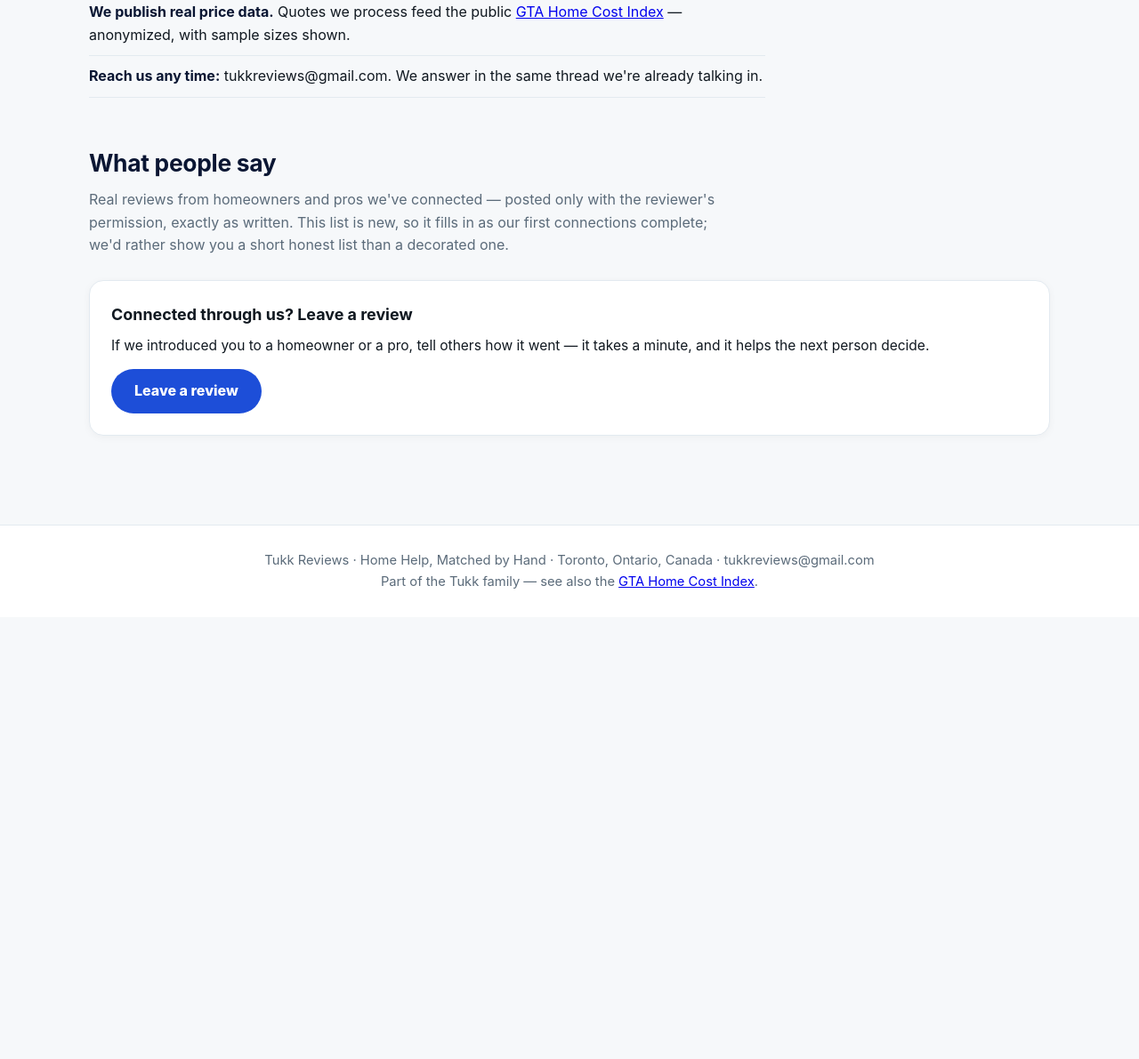
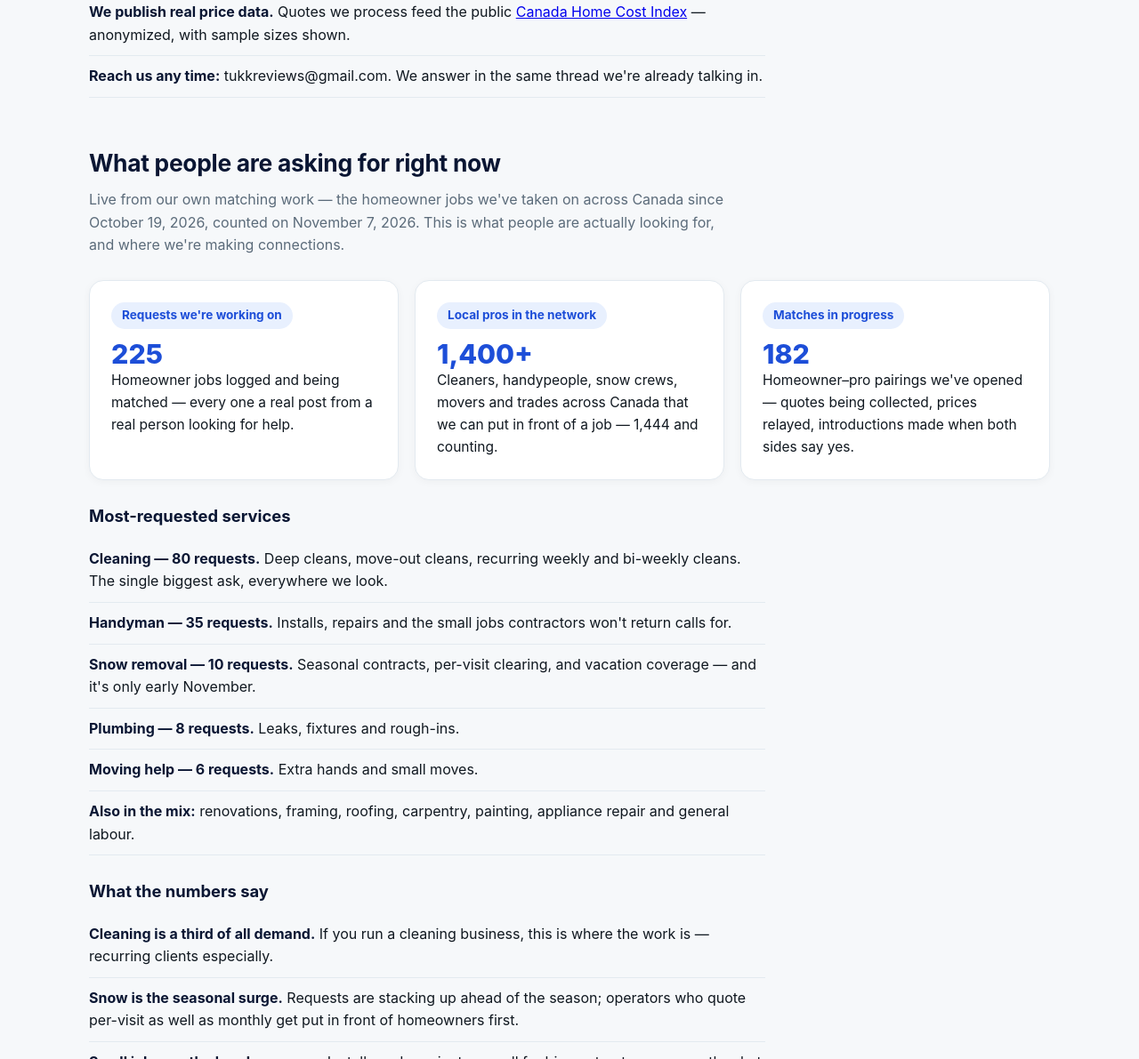
Before and after one commit to tukksolutions-blip/tukksolutions-blip.github.io, a plain HTML site: page tukk-reviews/index.html in a window 1280 px wide. Shown: the part 1609-2800 px from the top of the page at 89% size. Before the commit the page ends 2303 px from the top, so only its background shows below. Drawn offline with Linux system fonts and the light colour scheme.

Commit message:
Mirror: nationwide naming + insights section

```diff
--- a/tukk-reviews/index.html
+++ b/tukk-reviews/index.html
@@ -42,7 +42,7 @@ a.cta{display:inline-block;margin-top:18px;background:#fff;color:var(--brand);fo
   <div class="nav">
     <a class="logo" href="./">Tukk <em>Reviews</em></a>
     <a class="back" href="https://tukkhome.xyz/reviews/">Reviews</a>
-    <a class="back" href="https://tukkhome.xyz/costs/">GTA Home Cost Index</a>
+    <a class="back" href="https://tukkhome.xyz/costs/">Canada Home Cost Index</a>
   </div>
 </header>
 <div class="hero">
@@ -76,9 +76,36 @@ a.cta{display:inline-block;margin-top:18px;background:#fff;color:var(--brand);fo
       <li><strong>Everything in writing.</strong> We coordinate by message and email — we don't do coordination by phone. Written quotes and written agreements protect both sides.</li>
       <li><strong>Real prices before anyone commits.</strong> A pro's quote goes to the homeowner exactly as given. The homeowner decides.</li>
       <li><strong>Details stay private until both sides say yes.</strong> No address or phone number is shared before a price and a time are agreed.</li>
-      <li><strong>We publish real price data.</strong> Quotes we process feed the public <a href="https://tukkhome.xyz/costs/">GTA Home Cost Index</a> — anonymized, with sample sizes shown.</li>
+      <li><strong>We publish real price data.</strong> Quotes we process feed the public <a href="https://tukkhome.xyz/costs/">Canada Home Cost Index</a> — anonymized, with sample sizes shown.</li>
       <li><strong>Reach us any time:</strong> tukkreviews@gmail.com. We answer in the same thread we're already talking in.</li>
     </ul>
+  </section>
+  <section class="block">
+    <h2>What people are asking for right now</h2>
+    <p class="sub">Live from our own matching work — the homeowner jobs we've taken on across Canada since October 19, 2026, counted on November 7, 2026. This is what people are actually looking for, and where we're making connections.</p>
+    <div class="grid">
+      <div class="card"><span class="pill">Requests we're working on</span><div class="free">225</div><p>Homeowner jobs logged and being matched — every one a real post from a real person looking for help.</p></div>
+      <div class="card"><span class="pill">Local pros in the network</span><div class="free">1,400+</div><p>Cleaners, handypeople, snow crews, movers and trades across Canada that we can put in front of a job — 1,444 and counting.</p></div>
+      <div class="card"><span class="pill">Matches in progress</span><div class="free">182</div><p>Homeowner–pro pairings we've opened — quotes being collected, prices relayed, introductions made when both sides say yes.</p></div>
+    </div>
+    <h3 style="margin:26px 0 10px;font-size:1.15rem;color:var(--dark)">Most-requested services</h3>
+    <ul class="checks">
+      <li><strong>Cleaning — 80 requests.</strong> Deep cleans, move-out cleans, recurring weekly and bi-weekly cleans. The single biggest ask, everywhere we look.</li>
+      <li><strong>Handyman — 35 requests.</strong> Installs, repairs and the small jobs contractors won't return calls for.</li>
+      <li><strong>Snow removal — 10 requests.</strong> Seasonal contracts, per-visit clearing, and vacation coverage — and it's only early November.</li>
+      <li><strong>Plumbing — 8 requests.</strong> Leaks, fixtures and rough-ins.</li>
+      <li><strong>Moving help — 6 requests.</strong> Extra hands and small moves.</li>
+      <li><strong>Also in the mix:</strong> renovations, framing, roofing, carpentry, painting, appliance repair and general labour.</li>
+    </ul>
+    <h3 style="margin:26px 0 10px;font-size:1.15rem;color:var(--dark)">What the numbers say</h3>
+    <ul class="checks">
+      <li><strong>Cleaning is a third of all demand.</strong> If you run a cleaning business, this is where the work is — recurring clients especially.</li>
+      <li><strong>Snow is the seasonal surge.</strong> Requests are stacking up ahead of the season; operators who quote per-visit as well as monthly get put in front of homeowners first.</li>
+      <li><strong>Small jobs are the handyman gap.</strong> Installs and repairs too small for big contractors are exactly what homeowners bring to us.</li>
+      <li><strong>Recurring work exists.</strong> Homeowners ask for the same cleaner every week — our newest match is a twice-weekly recurring clean that starts this Monday.</li>
+      <li><strong>Distance moves prices.</strong> Quotes for the same job can differ by hundreds of dollars on travel alone — see the <a href="https://tukkhome.xyz/costs/">Canada Home Cost Index</a>.</li>
+    </ul>
+    <p class="fineprint">Counts come from our own job, provider and match logs — real posts and real quotes, anonymized. We update this page as the numbers move.</p>
   </section>
   <section class="block">
     <h2>What people say</h2>
@@ -93,7 +120,7 @@ a.cta{display:inline-block;margin-top:18px;background:#fff;color:var(--brand);fo
 </main>
 <footer>
   Tukk Reviews · Home Help, Matched by Hand · Toronto, Ontario, Canada · tukkreviews@gmail.com<br>
-  Part of the Tukk family — see also the <a href="https://tukkhome.xyz/costs/">GTA Home Cost Index</a>.
+  Part of the Tukk family — see also the <a href="https://tukkhome.xyz/costs/">Canada Home Cost Index</a>.
 </footer>
 </body>
 </html>
```
